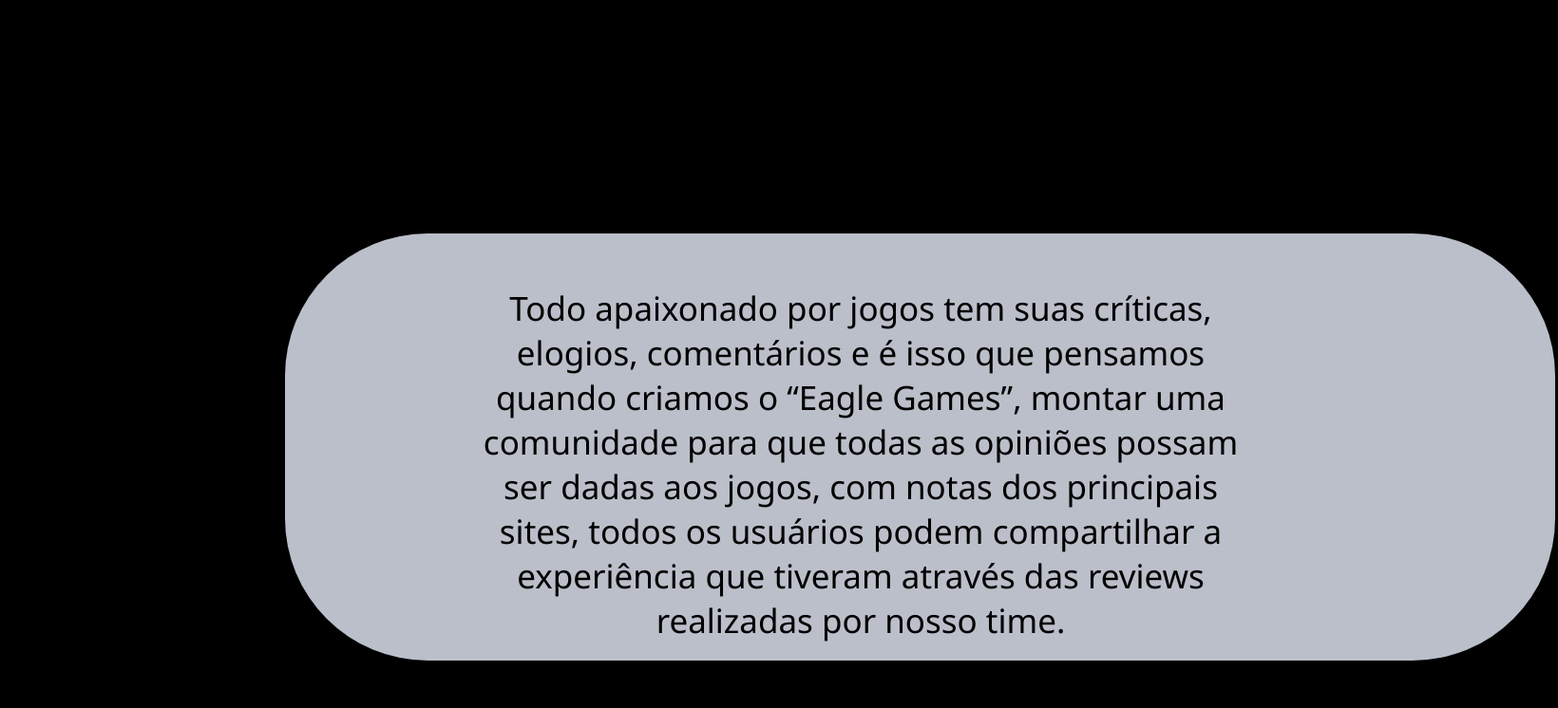
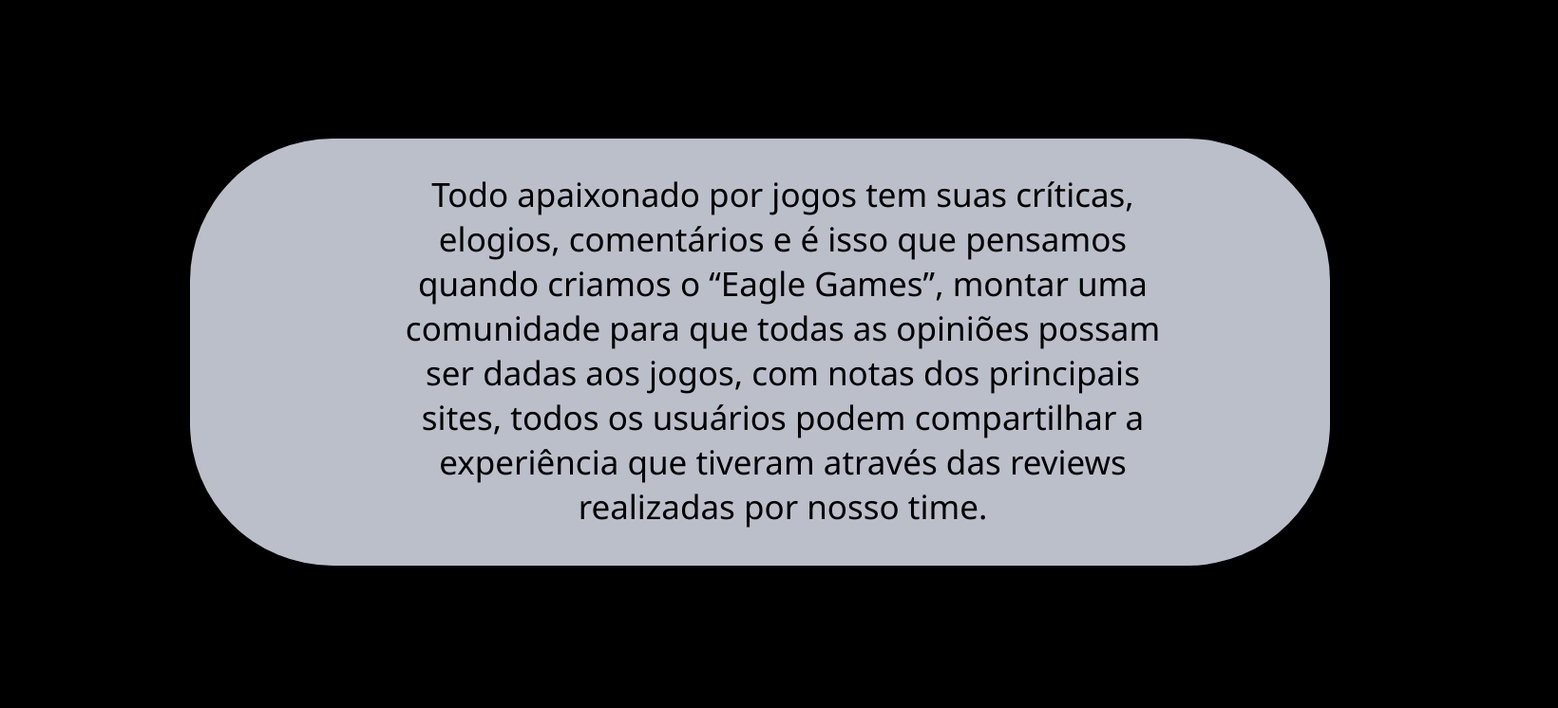
Before and after one commit to LucasAguiar-br/PI_2, a PHP site: page /sobre.html in a window 1640 px wide. Shown: the part 54-800 px from the top of the page at 95% size. Run offline with PHP 8.4, Linux system fonts and the light colour scheme.

Commit message:
modificando as telas de sobre nos

```diff
--- a/sobre.css
+++ b/sobre.css
@@ -34,30 +34,30 @@
 	margin-right: 3rem;
 }
 
-#Retngulo_40 {
+#retangulo {
     fill:#bbbfca
   }
 
-   .Retngulo_40 {
+   .retangulo {
     position: absolute;
     overflow: visible;
     width: 1317px;
     height: 347px;
-    left: 300px;
-    top: 300px;
+    left: 200px;
+    top: 200px;
   }
 
-  #Retngulo_40 p {
+  #retangulo p {
     color: #1C1C1C;
     font-family: Georgia,serif;
     width: 100%;
     position: relative;
-    margin-left: 30px;
+    margin-left: 10px;
   }
 
   #sobre-nos {
-    left: 30%;
-    top: 320px;
+    left: 25%;
+    top: 200px;
     position: absolute;
     overflow: visible;
     width: 828px;
--- a/sobre.html
+++ b/sobre.html
@@ -6,7 +6,6 @@
 
   <title>Eagle Games</title>
   <link rel="stylesheet" href="style.css">
-  <!-- <link rel="stylesheet" href="style_form.css"> -->
   <link rel="stylesheet" href="sobre.css">
   <link rel="shortcut icon" href="imagens/logo.png" />
 </head>
@@ -28,8 +27,8 @@
   </header>
 
   <body>
-    <svg class="Retngulo_40">
-      <rect id="Retngulo_40" rx="150" ry="150" x="0" y="0" width="1337" height="450">
+    <svg class="retangulo">
+      <rect id="retangulo" rx="150" ry="150" x="0" y="0" width="1200" height="450">
       </rect>
     </svg>
     <div id="sobre-nos">
```
